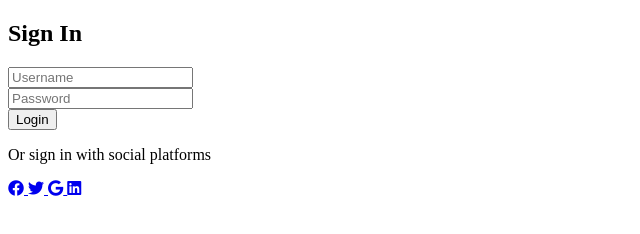
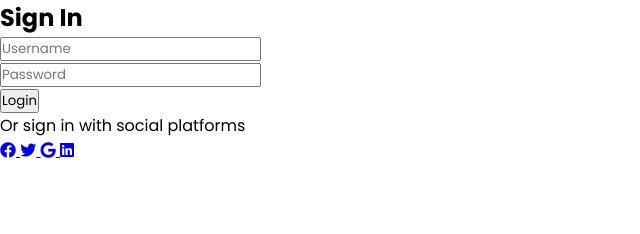
Before and after one commit to rusinner/Login-Registration-Form, a plain HTML site: page index.html in a window 1280 px wide. Shown: the whole page, without its empty margins (0-640 px from the left). Drawn offline with Linux system fonts and the light colour scheme.

Commit message:
start-styling

```diff
--- a/styles.scss
+++ b/styles.scss
@@ -0,0 +1,12 @@
+@import url('https://fonts.googleapis.com/css2?family=Poppins:wght@300;400;600;700&display=swap');
+
+
+* {
+    margin:0;
+    padding: 0;
+    box-sizing:border-box ;
+}
+
+body,input{
+    font-family: "Poppins" , sans-serif;
+}
```
Also changed, not shown: styles.css, 1 other file.
